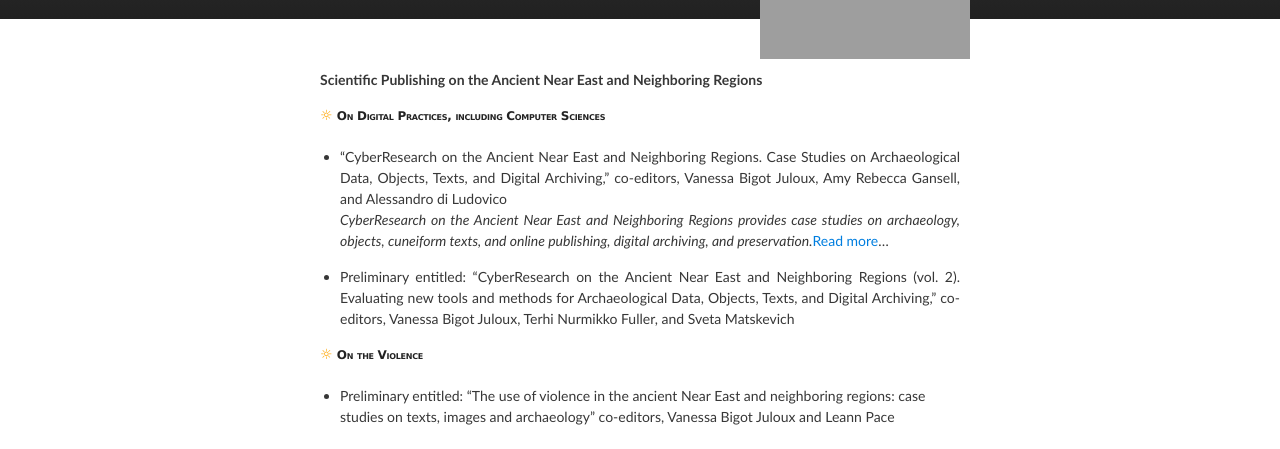
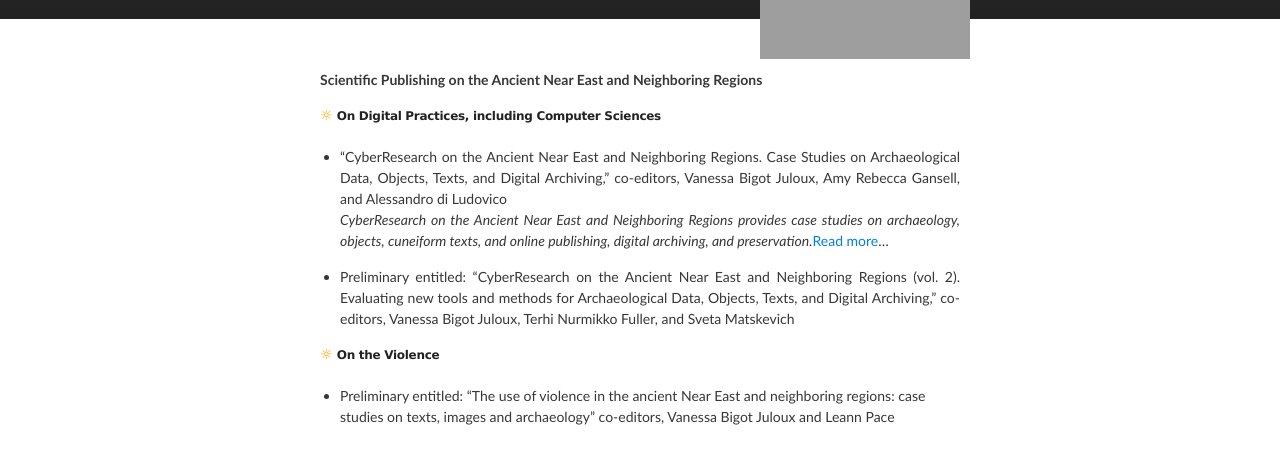
Before and after one commit to vbigot-juloux/ane-research-humanities, a Jekyll site: the page built from index.md, in a window 1280 px wide. Shown: the part 139-588 px from the top of the page. Built offline with Jekyll 4.4.1, drawn with Linux system fonts in a browser that asks for light colours; the repository's description, which GitHub fills in, is left out; grey boxes are pictures that could not be loaded.

Commit message:
Update rouge-github.scss

```diff
--- a/_sass/rouge-github.scss
+++ b/_sass/rouge-github.scss
@@ -18,8 +18,8 @@ h1, h2, h3, h4, h5, h6 {
   vertical-align: baseline;
   font-family: 'Lucida Grande', 'Calibri', Helvetica, Arial, sans-serif;
 }
-h2 {font-size: 14; font-weight: 400; font-variant: small-caps; font-stretch: condensed; padding-bottom: 5px; letter-spacing: -0.3px;}
-h3 {font-size: 1em; font-weight: 600; font-variant: small-caps; font-stretch: condensed; padding-bottom: 5px; letter-spacing: -0.1px;}
+h2 {font-size: 14; font-weight: 400; /*font-variant: small-caps; font-stretch: condensed;*/ padding-bottom: 5px; letter-spacing: -0.3px;}
+h3 {font-size: 1em; font-weight: 600; /*font-variant: small-caps; font-stretch: condensed;*/ padding-bottom: 5px; letter-spacing: -0.1px;}
 
 #header_wrap .inner {padding: 50px 10px 0px 10px}
 
```
